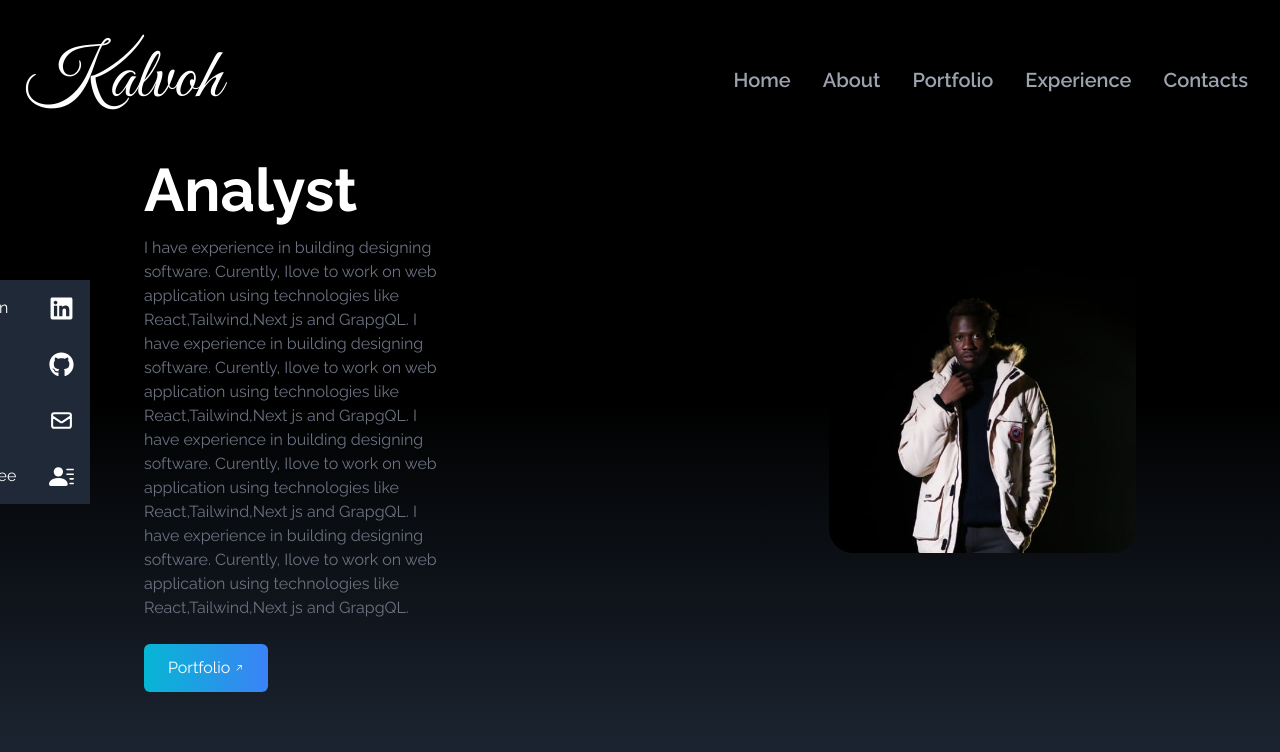
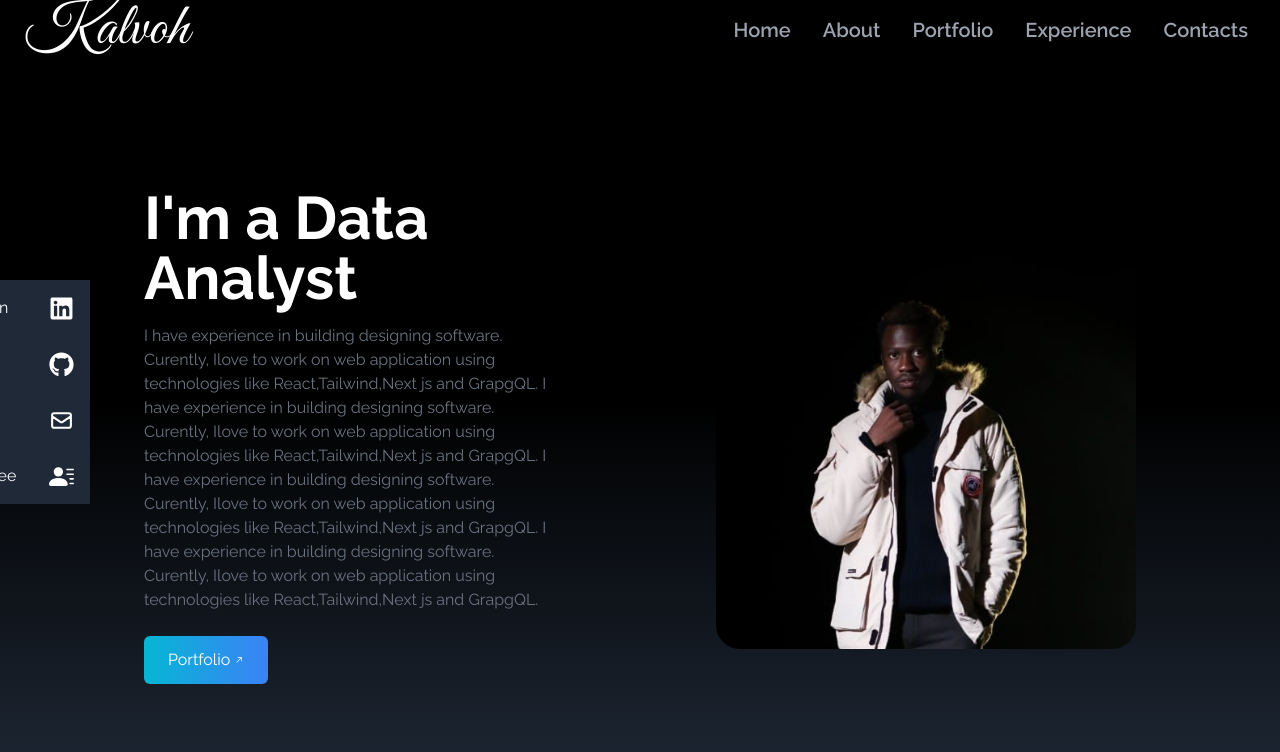
Before and after one commit to kayikalvin/portfolio, a React (Vite) app: page / in a window 1280 px wide. Shown: the top 752 px of the page. Built offline with nearby package versions, Linux system fonts and the light colour scheme.

Commit message:
clearing up responsive issue on both pages

```diff
--- a/src/components/Home.jsx
+++ b/src/components/Home.jsx
@@ -5,8 +5,8 @@ import { GoArrowUpRight } from "react-icons/go";
 
 const Home = () => {
   return (
-    <div name ='home' className='h-screen w-full bg-gradient-to-b from-black via-black to-gray-800'>
-        <div className='max-w-screen-lg mx-auto flex gap-96 flex-col items-center justify-center h-full px-4 md:flex-row'>
+    <div name ='home' className='h-screen w-full bg-gradient-to-b from-black via-black to-gray-800 pt-50 md:pt-20'>
+        <div className='max-w-screen-lg mx-auto flex gap-40 flex-col items-center justify-center h-full px-4 md:flex-row'>
             <div className='flex flex-col justify-center w-fullh-full'>
                 <h2 className='text-4xl sm:text-6xl font-bold text-white'>I'm a Data Analyst</h2>
                 <p className='text-gray-500 py-4 max-w-md'>
--- a/src/components/NavBar.jsx
+++ b/src/components/NavBar.jsx
@@ -29,8 +29,8 @@ const links = [
   //comment
 ];
   return (
-    <div className='flex justify-between items-center w-full h-40 px-4 text-white fixed bg-black'>
-        <h1 className='text-7xl font-signature ml-2'>Kalvoh</h1>
+    <div className='flex justify-between items-center w-full h-30 px-4 text-white fixed bg-black'>
+        <h1 className='text-6xl font-signature ml-2'>Kalvoh</h1>
         {/* by default the navbar is hidden because tailwind is mobile first so for mobiles it has to be hidden */}
         <ul className='hidden md:flex'>
             {links.map(({id,link}) => (
```
